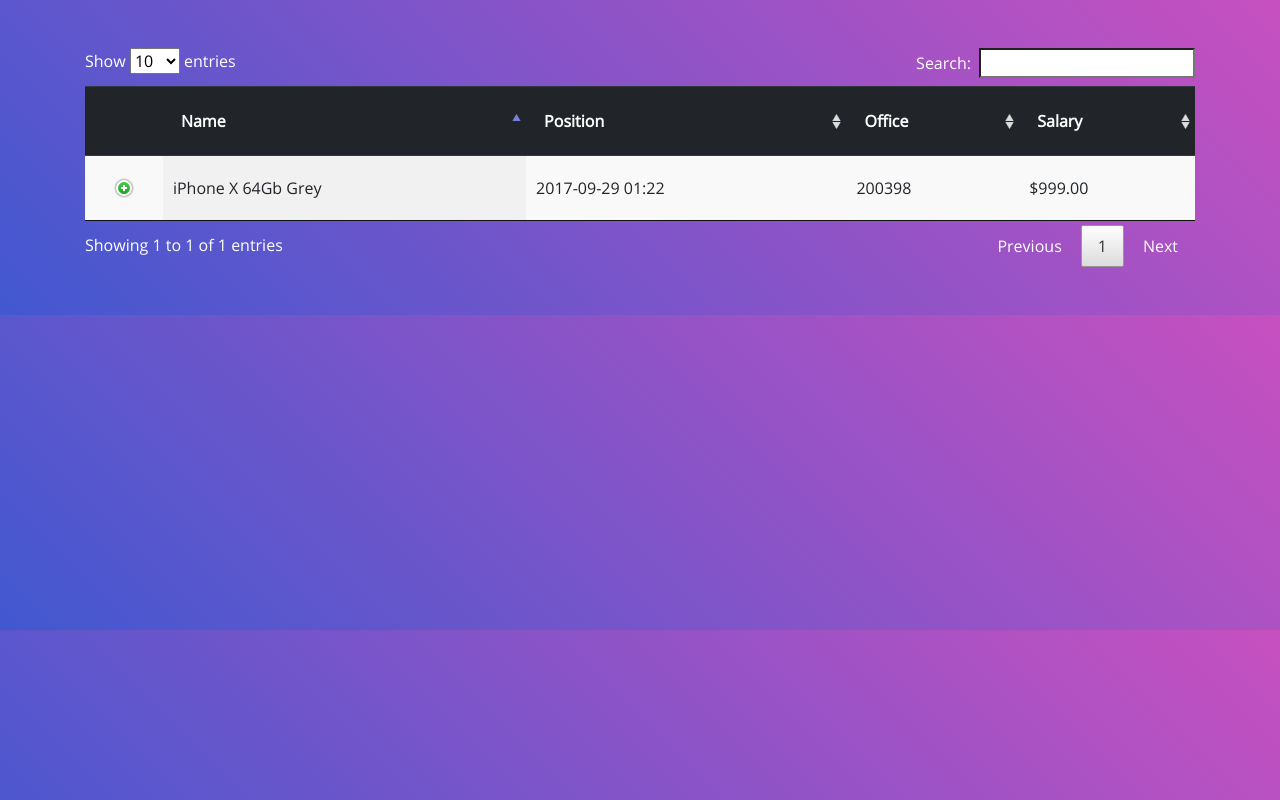
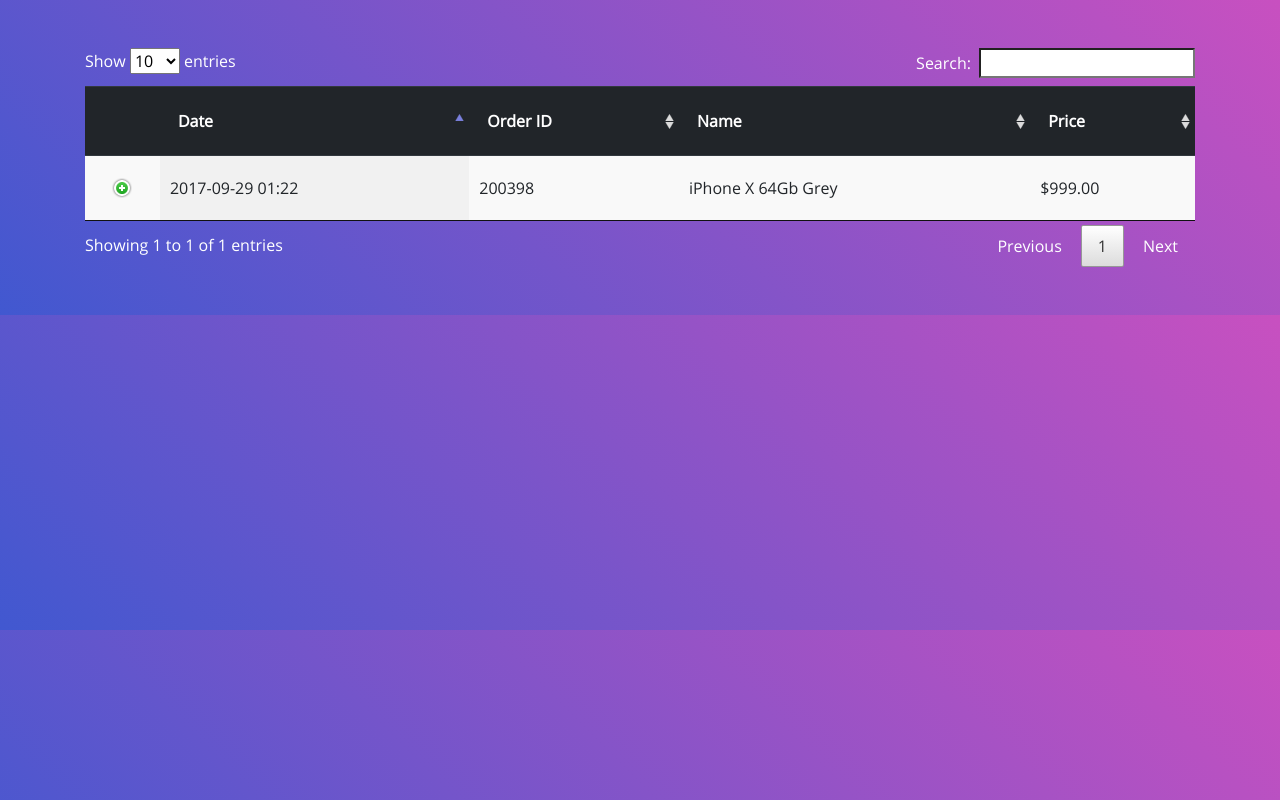
Before and after one commit to mediabots/mediabots.github.io, a plain HTML site: page index.html in a window 1280 px wide. Drawn offline with nearby package versions, Linux system fonts and the light colour scheme.

Commit message:
Update index.html

```diff
--- a/index.html
+++ b/index.html
@@ -45,10 +45,10 @@
         <thead class="thead-dark">
             <tr>
                 <th></th>
+                <th>Date</th>
+                <th>Order ID</th>
                 <th>Name</th>
-                <th>Position</th>
-                <th>Office</th>
-                <th>Salary</th>
+                <th>Price</th>
             </tr>
         </thead>
     </table>
@@ -99,9 +99,9 @@
 					"data":           null,
 					"defaultContent": ''
 				},
-				{ "data": "name" },
 				{ "data": "date" },
 				{ "data": "order" },
+				{ "data": "name" },
 				{ "data": "price" }
 			],
 			"order": [[1, 'asc']]
```
